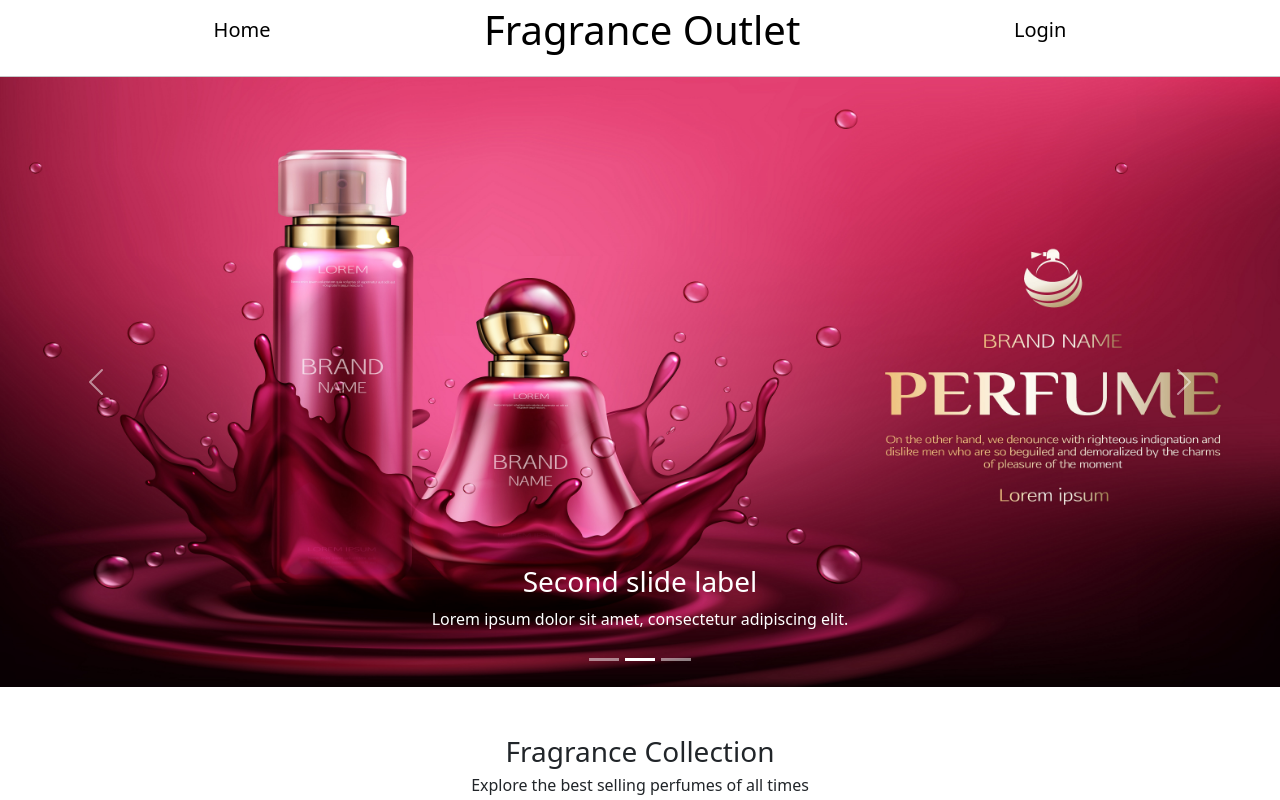
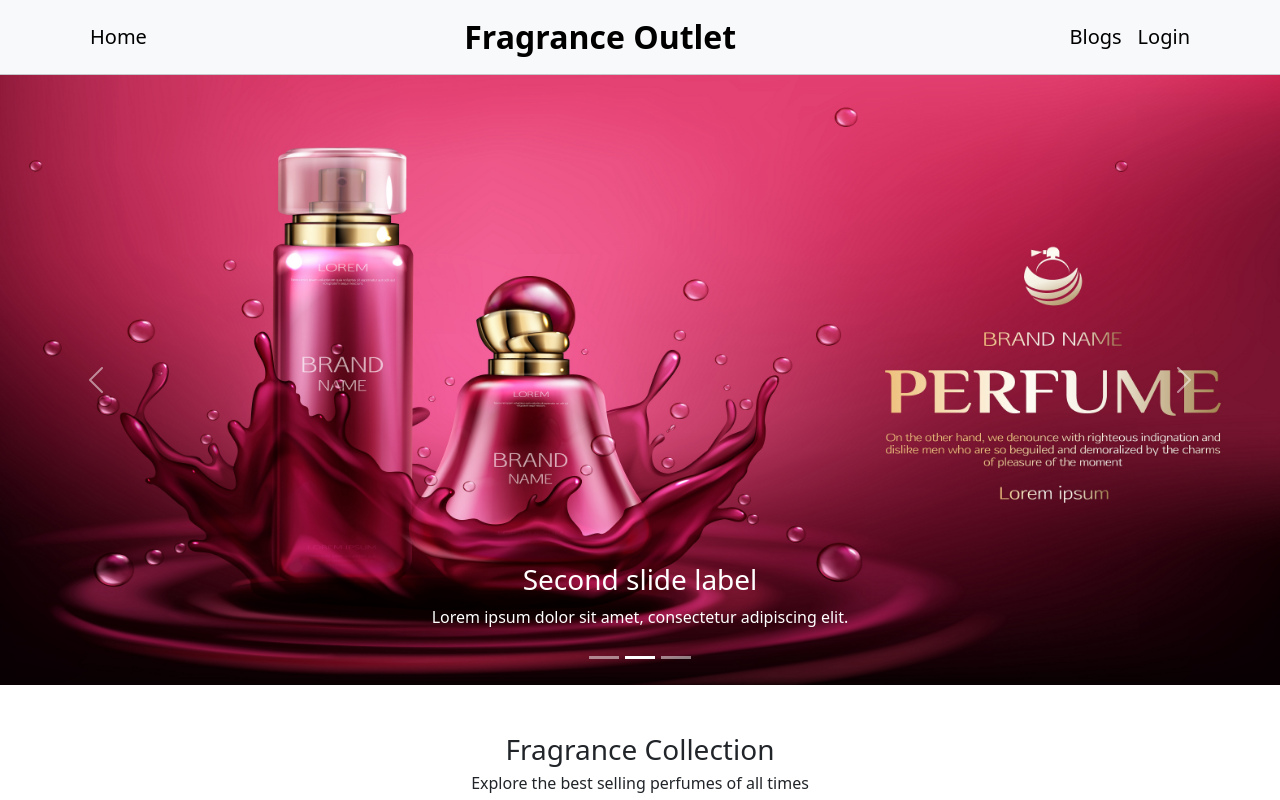
Before and after one commit to SJMormo/warehouse-management-client, a React (Create React App) app: page / in a window 1280 px wide. Shown: the top 800 px of the page. Built offline with nearby package versions, Linux system fonts and the light colour scheme; no server answers.

Commit message:
navbar corrected

```diff
--- a/src/components/Header/Header.js
+++ b/src/components/Header/Header.js
@@ -1,5 +1,6 @@
 import { signOut } from 'firebase/auth';
 import React from 'react';
+import { Col, Container, Nav, Navbar, Row } from 'react-bootstrap';
 import { useAuthState } from 'react-firebase-hooks/auth';
 import { Link, useNavigate } from "react-router-dom";
 import auth from '../../firebase.init';
@@ -21,33 +22,55 @@ const Header = () => {
     }
     return (
         <div>
-            <nav className='d-flex justify-content-evenly align-items-center'>
-                <Link className='fs-5 text-decoration-none text-black' to="/home">Home</Link>
-                <Link className='fs-1 text-decoration-none text-black' to="/">Fragrance Outlet</Link>
+            <Navbar bg="light" expand="lg">
+                <Container>
+                    <Navbar.Collapse id="basic-navbar-nav">
+                        <Nav className="me-auto">
+                            <Nav.Link className='fs-5 text-black' as={Link} to="/home">Home</Nav.Link>
+                        </Nav>
+                    </Navbar.Collapse>
+                    <Navbar.Brand className='fs-2 text-black fw-bold' as={Link} to="/">Fragrance Outlet</Navbar.Brand>
+                    <Navbar.Toggle aria-controls="basic-navbar-nav" />
+                    <Navbar.Collapse id="basic-navbar-nav">
+                        <Nav className="ms-auto">
+                            <Nav.Link className='fs-5 text-black' as={Link} to="/blogs">Blogs</Nav.Link>
                             {
                                 user ?
-                        <button type='button' onClick={logOut} className='btn btn-link fs-5 text-decoration-none text-black'>Sign Out</button>
+                                    <Nav.Link className='fs-5 text-black' as={Link} onClick={logOut} to="/login">Sign Out</Nav.Link>
                                     :
-                        <Link className='fs-5 text-decoration-none text-black' to="/login">Login</Link>
+                                    <Nav.Link className='fs-5 text-black' as={Link} to="/login">Login</Nav.Link>
                             }
-            </nav >
-            <hr className={user ? 'mb-2' : 'mb-0'} />
+                        </Nav>
+                    </Navbar.Collapse>
+                </Container>
+            </Navbar>
+
+            <hr className={user ? 'mb-2 mt-0' : 'mb-0 mt-0'} />
 
             {/* if user */}
             {
                 user ?
                     <div>
-                        <nav className='d-flex justify-content-evenly align-items-center'>
+                        <Row className='text-center'>
+                            <Col sm={12} md={4}>
                                 <Link className='fs-5 text-decoration-none text-black' to="/manageinventories">Manage Items</Link>
+                            </Col>
+                            <Col sm={12} md={4}>
                                 <Link className='fs-5 text-decoration-none text-black' to="/addnewitem">Add Items</Link>
+                            </Col>
+                            <Col sm={12} md={4}>
                                 <Link className='fs-5 text-decoration-none text-black' to="/myitems">My Items</Link>
-                        </nav>
+                            </Col>
+
+                        </Row>
                         <hr className='mb-0' />
                     </div>
                     :
                     <></>
             }
 
+
+
         </div >
     );
 };
```
Lines whose indentation alone changed are shown as unchanged.
